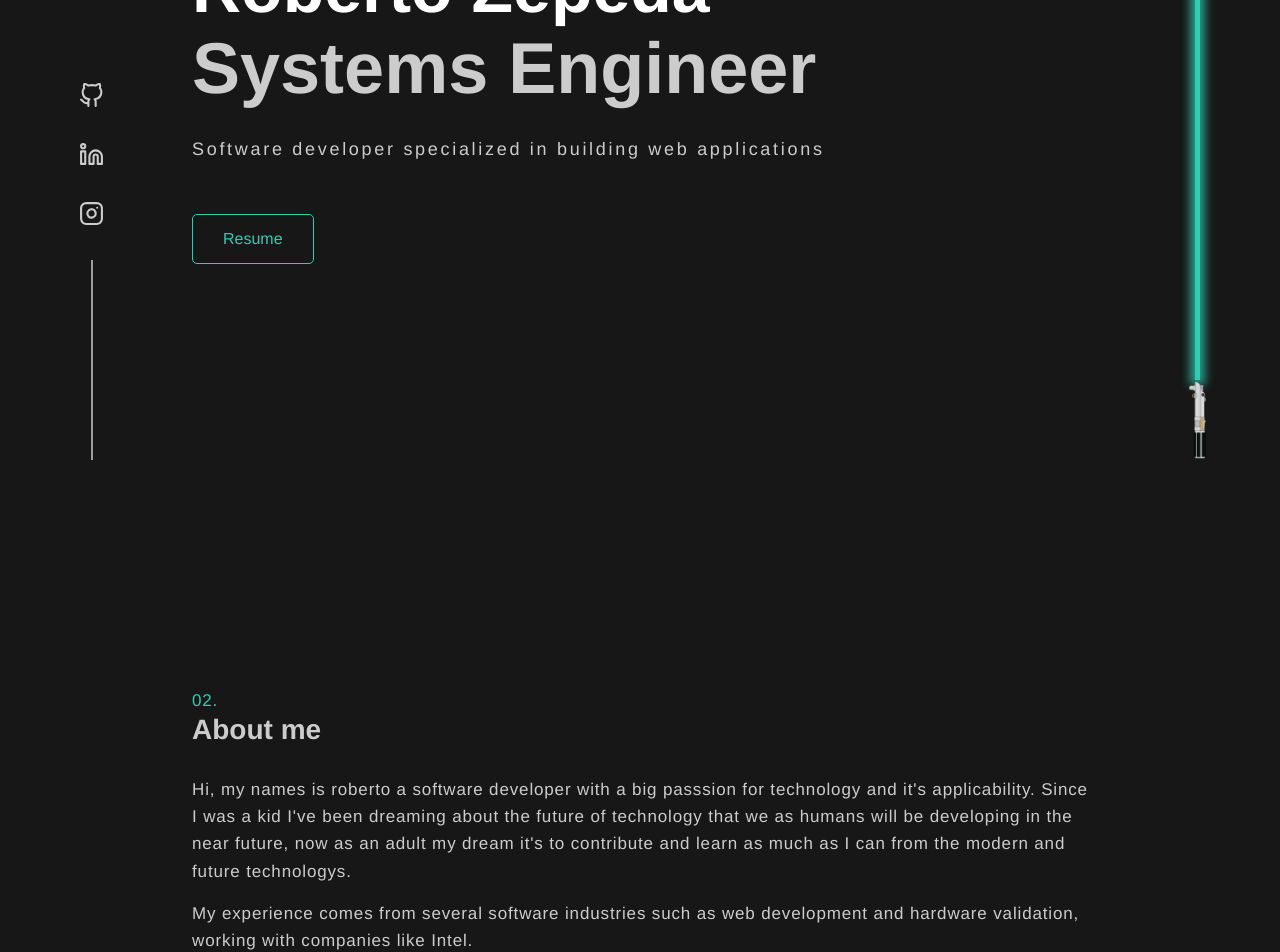
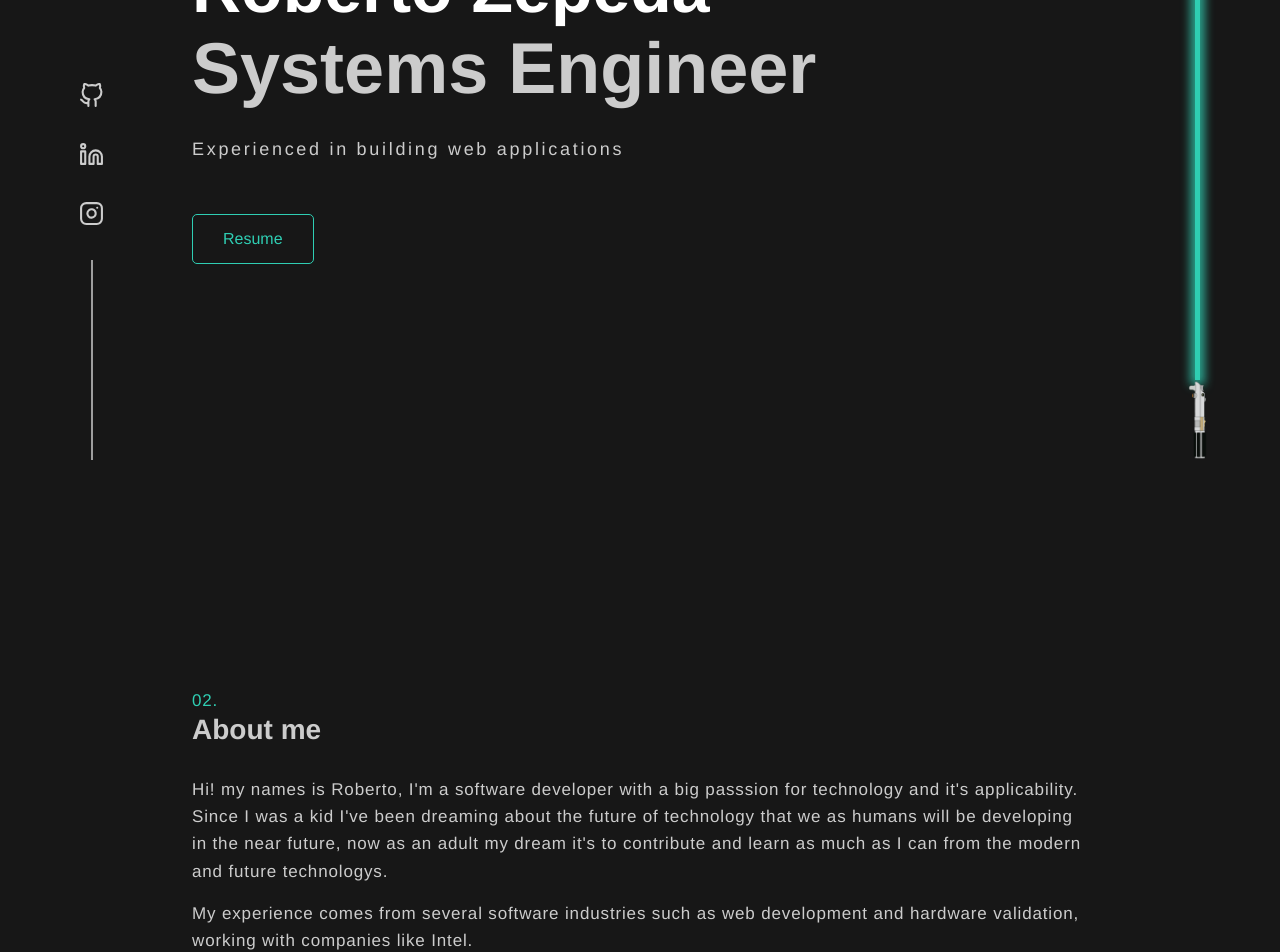
Before and after one commit to robertozh29/Portfolio, a Vue app: page / in a window 1280 px wide. Shown: the part 340-1292 px from the top of the page. Built offline with nearby package versions, Linux system fonts and the light colour scheme.

Commit message:
Updating resume button

```diff
--- a/src/views/Home.vue
+++ b/src/views/Home.vue
@@ -11,7 +11,7 @@
                 </div>
                 <h1>Roberto Zepeda</h1>
                 <h2>Systems Engineer</h2>
-                <p>Software developer specialized in building web applications</p>
+                <p>Experienced in building web applications</p>
                 <a class="boton" @click="openResume">Resume</a>
             </header>
             <About
@@ -49,12 +49,17 @@ export default {
             sections: ["Home", "About", "Projects", "Contact"]
         },
         about:{
-            description:`Hi, my names is roberto a software developer with a big passsion for technology and it's applicability.
+            description:`Hi! my names is Roberto, I'm a software developer with a big passsion for technology and it's applicability.
             Since I was a kid I've been dreaming about the future of technology that we as humans will be developing in the near future,
             now as an adult my dream it's to contribute and learn as much as I can from the modern and future technologys.`,
             experience: `My experience comes from several software industries such as web development and hardware validation,
             working with companies like Intel. `
         }
+    }
+  },
+  methods:{
+    openResume(){
+      window.open('resume.pdf');
     }
   }
 }
```
Also changed, not shown: 1 other file (tests, documents, lock files or other folders).
